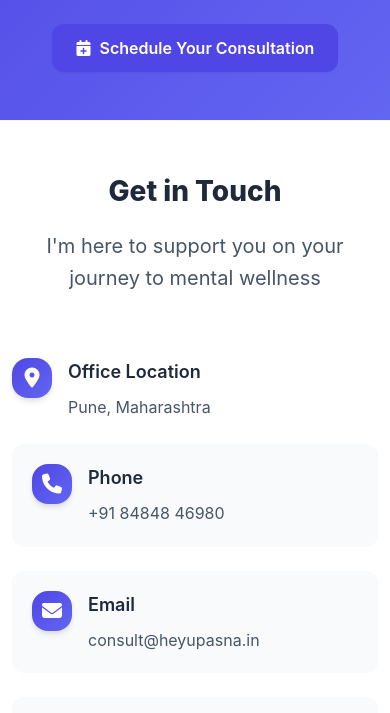
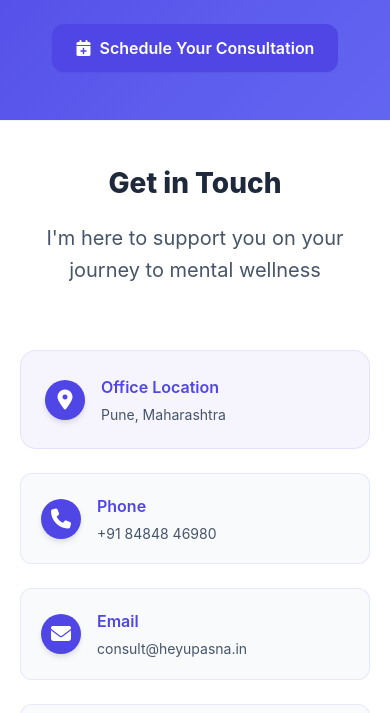
Before and after one commit to Adarshktiwarii/upasna-psychology-website, a plain HTML site: page index.html in a window 390 px wide. Shown: the part 9910-10623 px from the top of the page. Drawn offline with Linux system fonts and the light colour scheme.

Commit message:
Final UX optimizations - Mobile contact & footer service links
Mobile Contact Section Improvements:
- Transformed to elegant card-based layout with glassmorphism effects
- Single column design with optimal 350px max-width for mobile screens
- Enhanced visual hierarchy with primary color accents
- Improved touch targets and hover effects for better accessibility
- Consistent spacing and typography for professional appearance

Footer Service Links Fix:
- Added data-service-id attributes to all service cards (individual, couples, assessment, group, online, child, sel)
- Fixed footer service links scrolling functionality
- Enabled service card highlighting when clicked from footer
- Smooth scrolling to services section with visual feedback

Technical Improvements:
- Card-style containers with subtle backgrounds and borders
- 50px circular icons with primary color background
- Responsive hover animations with transform and shadow effects
- Better mobile spacing and padding optimization
- Fixed service card targeting for footer link navigation

This completes the mobile UX optimization and ensures all footer links work perfectly with smooth scrolling and visual feedback.

```diff
--- a/css/styles.css
+++ b/css/styles.css
@@ -1965,11 +1965,77 @@ section:not(:first-child) {
         margin-bottom: 1rem;
     }
 
-    /* Mobile Contact Section */
+    /* Mobile Contact Section - Optimized Card Layout */
+    .contact {
+        padding: 2.5rem 0;
+    }
+
     .contact-info {
         grid-template-columns: 1fr;
         gap: 1.5rem;
-        max-width: none;
+        max-width: 350px;
+        margin: 0 auto;
+    }
+
+    .contact-item {
+        background: rgba(79, 70, 229, 0.05);
+        padding: 1.5rem;
+        border-radius: var(--radius-lg);
+        border: 1px solid rgba(79, 70, 229, 0.1);
+        transition: all 0.3s ease;
+        display: flex;
+        align-items: center;
+        gap: 1rem;
+        text-decoration: none;
+        color: inherit;
+    }
+
+    .contact-item:hover,
+    .contact-item.clickable:hover {
+        background: rgba(79, 70, 229, 0.1);
+        border-color: rgba(79, 70, 229, 0.3);
+        transform: translateY(-2px);
+        box-shadow: 0 8px 25px rgba(79, 70, 229, 0.15);
+    }
+
+    .contact-icon {
+        background: var(--primary);
+        color: white;
+        width: 50px;
+        height: 50px;
+        border-radius: 50%;
+        display: flex;
+        align-items: center;
+        justify-content: center;
+        flex-shrink: 0;
+    }
+
+    .contact-icon i {
+        font-size: 1.25rem;
+    }
+
+    .contact-details {
+        flex: 1;
+        text-align: left;
+    }
+
+    .contact-details h4 {
+        font-size: var(--font-size-md);
+        font-weight: 600;
+        margin-bottom: 0.25rem;
+        color: var(--primary);
+    }
+
+    .contact-details p {
+        font-size: var(--font-size-sm);
+        color: var(--text-secondary);
+        margin: 0;
+        line-height: 1.4;
+    }
+
+    /* Special styling for WhatsApp */
+    .contact-item .contact-icon .fa-whatsapp {
+        font-size: 1.5rem;
     }
 
     .contact-item.clickable {
--- a/index.html
+++ b/index.html
@@ -174,7 +174,7 @@
                 <p>Professional mental health support tailored to your needs</p>
             </div>
             <div class="services-grid">
-                <div class="service-card">
+                <div class="service-card" data-service-id="individual">
                     <div class="service-icon">
                         <i class="fas fa-user"></i>
                     </div>
@@ -194,7 +194,7 @@
                     </div>
                 </div>
 
-                <div class="service-card">
+                <div class="service-card" data-service-id="couples">
                     <div class="service-icon">
                         <i class="fas fa-heart"></i>
                     </div>
@@ -214,7 +214,7 @@
                     </div>
                 </div>
 
-                <div class="service-card">
+                <div class="service-card" data-service-id="assessment">
                     <div class="service-icon">
                         <i class="fas fa-clipboard-check"></i>
                     </div>
@@ -234,7 +234,7 @@
                     </div>
                 </div>
 
-                <div class="service-card">
+                <div class="service-card" data-service-id="group">
                     <div class="service-icon">
                         <i class="fas fa-users"></i>
                     </div>
@@ -254,7 +254,7 @@
                     </div>
                 </div>
 
-                <div class="service-card">
+                <div class="service-card" data-service-id="online">
                     <div class="service-icon">
                         <i class="fas fa-laptop"></i>
                     </div>
@@ -274,7 +274,7 @@
                     </div>
                 </div>
 
-                <div class="service-card">
+                <div class="service-card" data-service-id="child">
                     <div class="service-icon">
                         <i class="fas fa-child"></i>
                     </div>
@@ -294,7 +294,7 @@
                     </div>
                 </div>
 
-                <div class="service-card">
+                <div class="service-card" data-service-id="sel">
                     <div class="service-icon">
                         <i class="fas fa-graduation-cap"></i>
                     </div>
```
